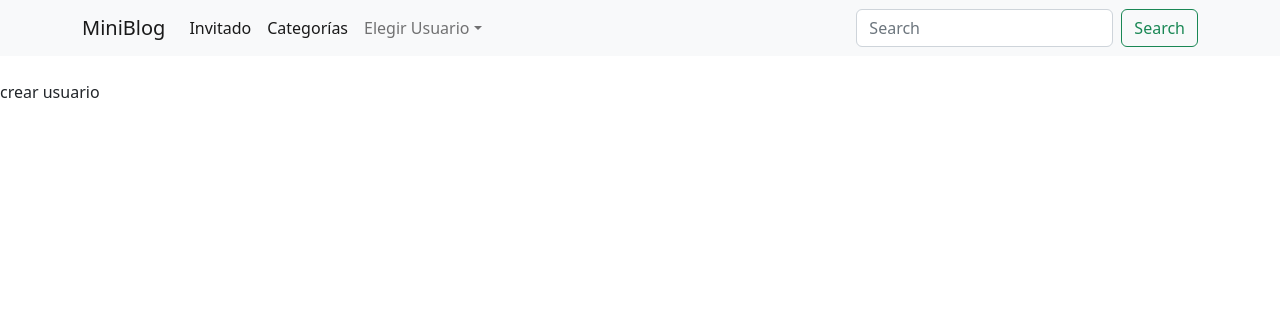
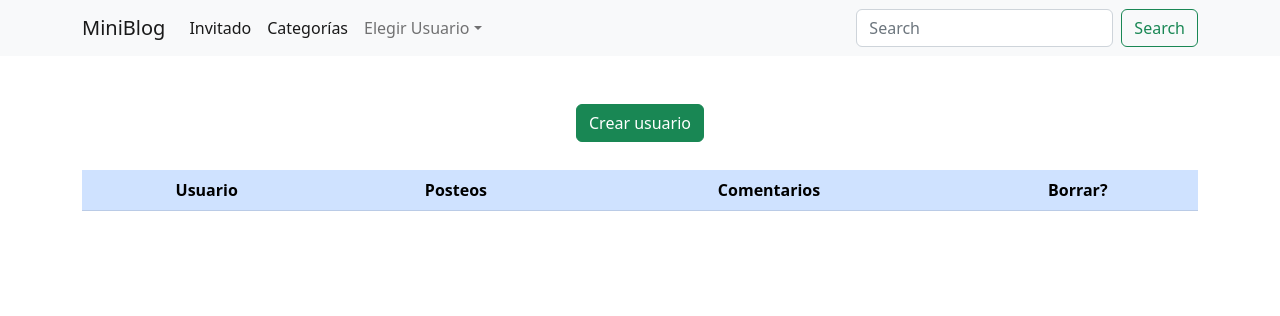
Before and after one commit to FacuLemo/Miniblog-Flask, a Flask app: page /users in a window 1280 px wide. Shown: the top 316 px of the page. Run offline with Flask 3, Linux system fonts and the light colour scheme; data that the repository does not hold is empty.

Commit message:
Feature:Create users and other general upgrades

```diff
--- a/app.py
+++ b/app.py
@@ -29,8 +29,9 @@ class User(db.Model):
     name = db.Column(db.String(100), nullable=False)
     email = db.Column(db.String(100), nullable=False)
     password = db.Column(db.String(100), nullable=False)
-    posts= db.relationship('Post', backref='user')
-    comments= db.relationship('Comment', backref='user')
+    image= db.Column(db.Integer,nullable=False, default=1)
+    posts= db.relationship('Post', backref='user', cascade="all,delete")
+    comments= db.relationship('Comment', backref='user', cascade="all,delete")
 
     def __str__(self):
         return f"-User data: {self.nombre}, {self.email}."
@@ -71,7 +72,6 @@ def GetLoggedUserId(uid):
     logged_id=logged_user.id
     return logged_id
 
-#TODO: Pasar usuarios en el context processor y no los posts! cambiar en layout
 
 @app.context_processor
 def inject_paises():
@@ -106,7 +106,19 @@ def FilteredPosts(id,uid):
 
 @app.route("/users")
 def ViewUsers():
-    return render_template('users.html',)
+    return render_template('users.html')
+
+@app.route("/add_user",methods=['POST'])
+def AddUser():
+    if request.method=='POST':
+        name = request.form['name']
+        email = request.form['email']
+        passw = request.form['password']
+        img = request.form['image']
+        new_user=User(name=name,email=email,password=passw, image=img)
+        db.session.add(new_user)
+        db.session.commit()
+        return redirect(url_for('ViewUsers'))
 
 @app.route("/add_post/<uid>", methods=['POST'])
 def AddPost(uid):
@@ -149,3 +161,10 @@ def deleteComment(id,uid):
     db.session.commit()
     logged_id=GetLoggedUserId(uid)
     return redirect(url_for('Index',user_id=logged_id))
+
+@app.route("/delete_user/<id>")
+def deleteUser(id):
+    usr=User.query.get(id)
+    db.session.delete(usr)
+    db.session.commit()
+    return redirect(url_for('ViewUsers'))
--- a/templates/index.html
+++ b/templates/index.html
@@ -27,14 +27,14 @@
 <div class=" my-1 mx-5 row border">
   <div class="col-12 col-sm-3 text-center">
     <p class="m-0">{{post.user.name}} dice:</p>
-    <img class="container rounded-circle  w-auto" style="height: 100px;" src="../static/img/luca_ico.jpg"
+    <img class="container rounded-circle  w-auto" style="height: 100px;" src="../static/img/{{post.user.image}}.jpg"
       alt="foto de perfil">
   </div>
   <div class="col-12 col-sm-9">
     <div class="d-flex flex-wrap">
 
       <h4 class="flex-grow-1">{{post.title}}</h4>
-      <a href="/categories/{{post.category.id}}/{logged_user.id}">{{post.category.name}}</a>
+      <a href="/categories/{{post.category.id}}/{{logged_user.id}}">{{post.category.name}}</a>
       <p> | {{post.time_created}}</p>
       <!-- SI EDITADO, MOSTRAR TIMESTAMP -->
 
@@ -81,7 +81,7 @@
 
             <div class="col-12 col-sm-2 text-center border-end">
               <p class="m-0">{{comment.user.name}} dice:</p>
-              <img class="rounded-circle mx-3 w-auto" style="height: 50px;" src="../static/img/luca_ico.jpg"
+              <img class="rounded-circle mx-3 w-auto" style="height: 50px;" src="../static/img/{{comment.user.image}}.jpg"
                 alt="foto de perfil">
             </div>
             <div class="col-12 col-sm-10">
--- a/templates/users.html
+++ b/templates/users.html
@@ -4,10 +4,63 @@
 
 {%block main%}
 
-{%for user in users%}
-<h1><a href="">{{user.name}}</a></h1>
-{%endfor%}
+<br>
+<!-- Acordeón Crear Usuario -->
+<div class="cointainer text-center">
+    <button class="btn btn-success mb-1" type="button" data-bs-toggle="collapse" data-bs-target="#collapseExample"
+        aria-expanded="false" aria-controls="collapseExample">
+        Crear usuario
+    </button>
 
-<div> crear usuario</div>
+    <div class="collapse" id="collapseExample">
+        <div class="card card-body">
+            <form action="/add_user" method="post" class="mb-3 d-flex justify-content-end flex-wrap">
+                <label for="name"></label>
+                <input class="form-control w-100" type="text" name="name" id="" placeholder="Nombre de usuario">
+                <label for="email">Email</label>
+                <input class="form-control w-100" type="email" name="email" id="" placeholder="correo@correo.com">
+                <label for="password">Contraseña</label>
+                <input class="form-control w-100" type="password" name="password" id="" placeholder="contraseña">
+                <label for="image" class="form-label"></label>
+                <select id="" name="image" placeholder="Elige imagen de perfil">
+                    <option value="1">Sin imagen</option>
+                    <option value="2">Gato</option>
+                    <option value="3">Perro</option>
+                    <option value="4">Michael Jackson</option>
+                    <option value="5">Portal Cake</option>
+                    <option value="6">Luca</option>
+                  </select>
+                <button type="submit" class="btn btn-primary">Crear usuario</button>
+            </form>
+
+        </div>
+    </div>
+</div>
+
+<!-- Termina acordeón Creación user -->
+<br>
+<!-- empieza crud Usuarios -->
+<div class="table-responsive container text-center">
+    <table class="table table-primary">
+        <thead>
+            <tr>
+                <th scope="col">Usuario </th>
+                <th scope="col">Posteos</th>
+                <th scope="col">Comentarios</th>
+                <th scope="col">Borrar? </th>
+            </tr>
+        </thead>
+        <tbody>
+            {%for user in users%}
+            <tr class="">
+                <td scope="row">{{user.name}}</td>
+                <td scope="row"><a name="" id="" class="btn btn-primary" href="#" role="button">Ver Posts</a></td>
+                <td scope="row"><a name="" id="" class="btn btn-primary" href="#" role="button">Ver comments</a></td>
+                <td scope="row"><a name="" id="" class="btn btn-danger" href="/delete_user/{{user.id}}" role="button">Borrar</a></td>
+            </tr>
+            {%endfor%}
+        </tbody>
+    </table>
+</div>
 
 {%endblock%}
```
Also changed, not shown: templates/guest.html (+4 -3 lines), static/img/1.jpg (added), static/img/2.jpg (added), static/img/3.jpg (added), static/img/4.jpg (added), static/img/5.jpg (added), static/img/6.jpg (renamed from static/img/luca_ico.jpg), 1 other file.
